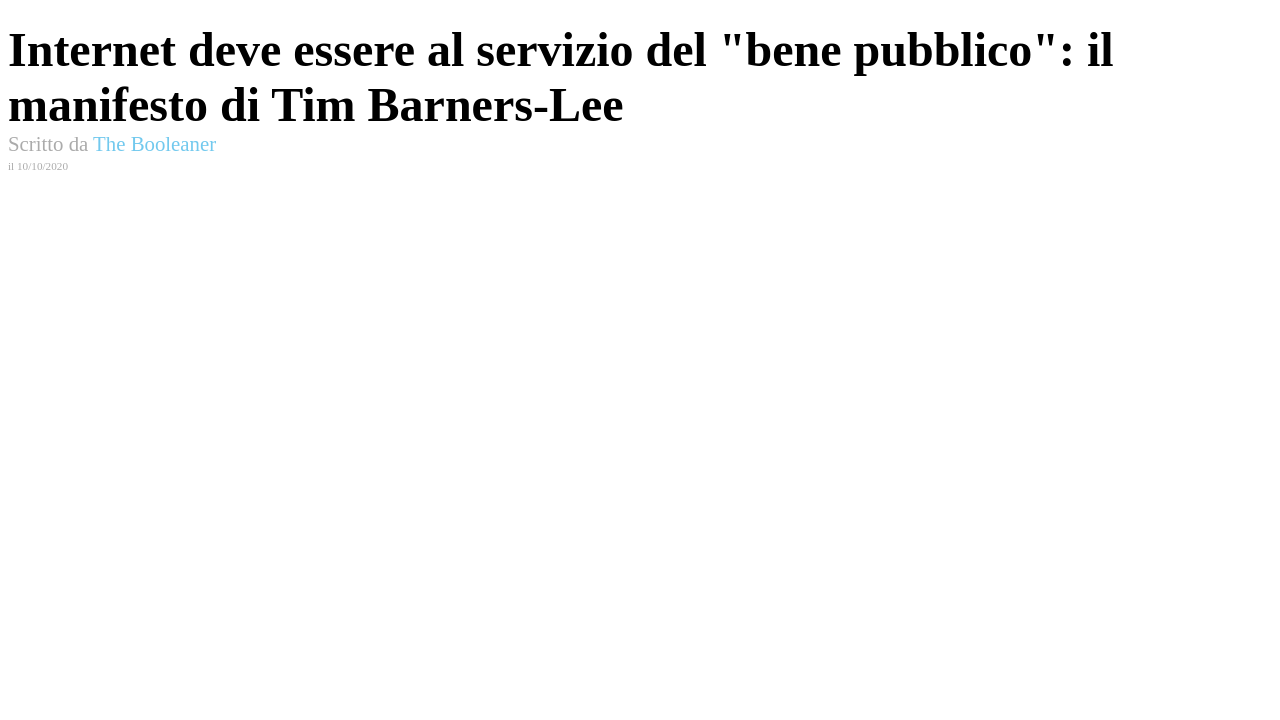
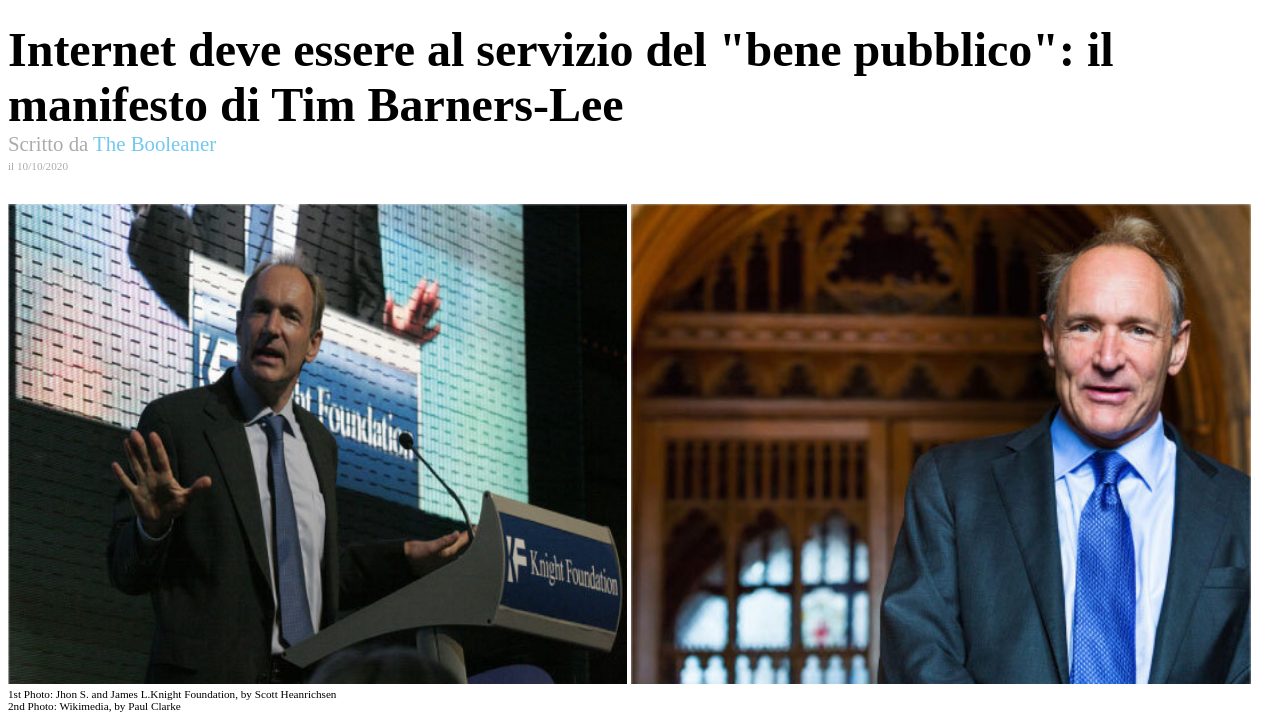
Before and after one commit to Salano24/html-css-booleaner, a plain HTML site: page index.html in a window 1280 px wide. Shown: the part 194-914 px from the top of the page. Before the commit the page ends 800 px from the top, so only its background shows below. Drawn offline with Linux system fonts and the light colour scheme.

Commit message:
aggiunta foto e descrizione

```diff
--- a/css/style.css
+++ b/css/style.css
@@ -29,4 +29,21 @@ span {
 #data{
     color: rgb(171, 171, 171) ;
      font-size: 0.7rem;
+
 }
+
+#foto{
+    margin-top: 30px;
+
+}
+
+.tim{
+    width: 49%;
+    height: 30rem;
+}
+
+.descrizione_foto{
+    margin: 0;
+    font-size: 0.7rem;
+
+}
--- a/index.html
+++ b/index.html
@@ -18,11 +18,19 @@
         <!-- main -->
 
         <main>
+            <!-- titolo -->
             <section>
                 <h1>Internet deve essere al servizio del "bene pubblico": il <br>manifesto di Tim Barners-Lee</h1>
                 <span id="meriti"> Scritto da <span >The Booleaner</span> </span> <br>
                 <span id="data">il 10/10/2020</span>
             </section>
+            <!-- foto Tim -->
+            <section id="foto">
+                <img class= tim src="./img/tim-1.jpg" alt="foto Tim">
+                <img class= tim src="./img/tim-2.jpg" alt="foto Tim">
+                <p class="descrizione_foto">1st Photo: Jhon S. and James L.Knight Foundation, by Scott Heanrichsen</p>
+                <p class="descrizione_foto">2nd Photo: Wikimedia, by Paul Clarke</p>
+            </section>
 
 
         </main>
```
